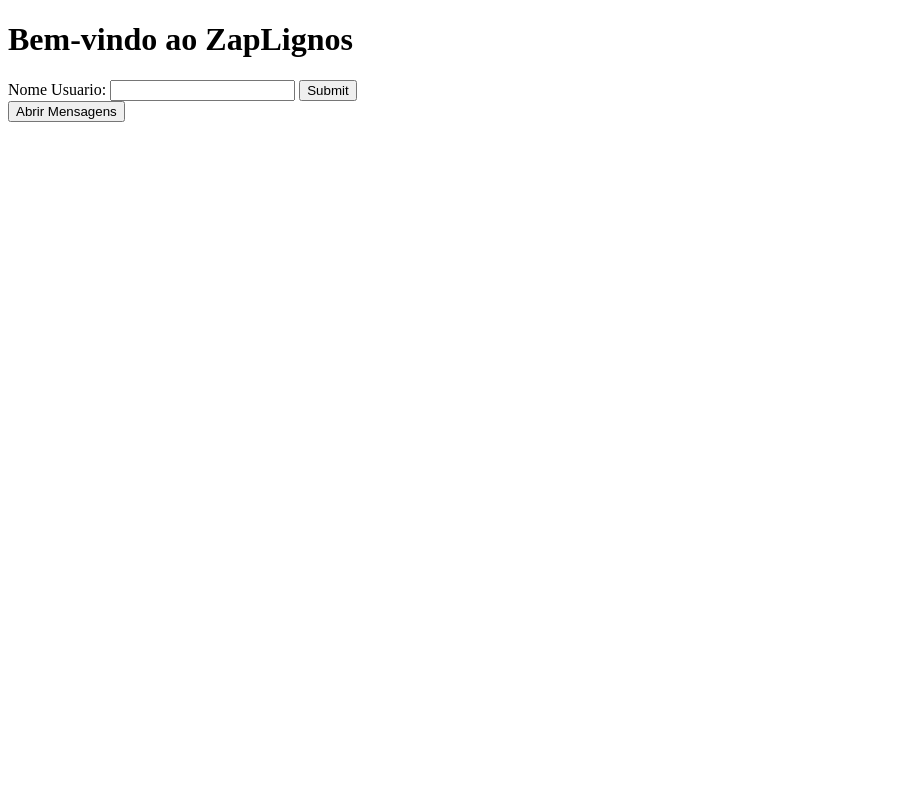
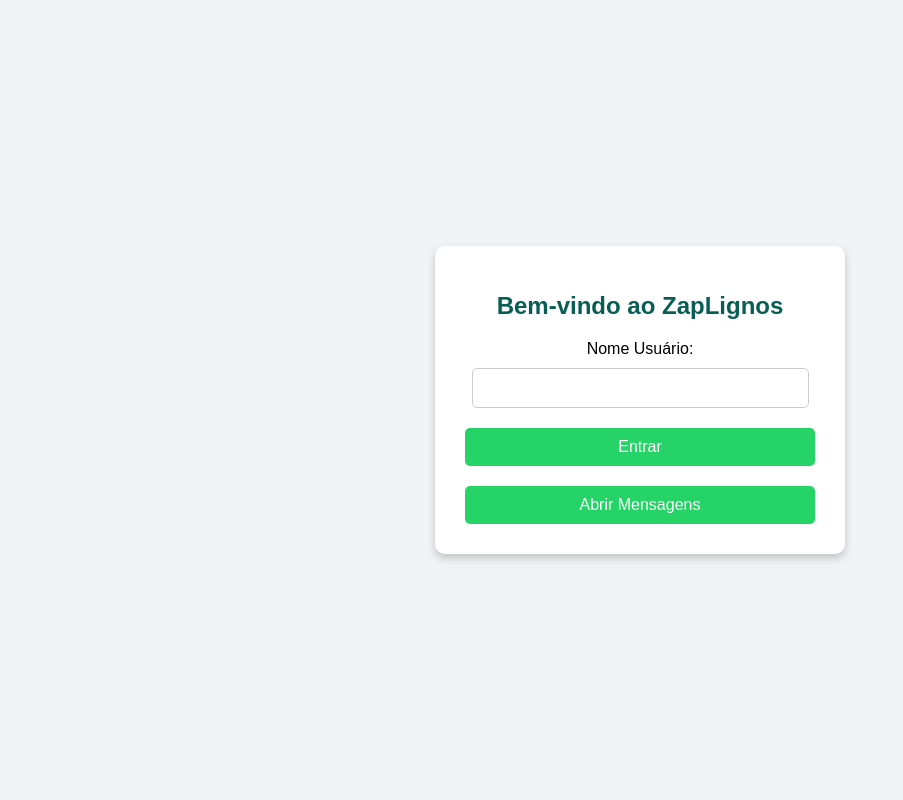
Before and after one commit to MatheusBastosCastilho/Zaplignos-Flask, a Flask app: page / in a window 1280 px wide. Shown: the whole page, without its empty margins (0-903 px from the left). Run offline with Flask 3, Linux system fonts and the light colour scheme.

Commit message:
feat: Basic Styling on main pages

```diff
--- /dev/null
+++ b/app/static/index.css
@@ -0,0 +1,66 @@
+/* Estilo geral */
+body {
+    font-family: Arial, sans-serif;
+    background-color: #f0f2f5;
+    display: flex;
+    justify-content: center;
+    align-items: center;
+    height: 100vh;
+    margin: 0;
+}
+
+/* Container principal */
+.container {
+    background-color: white;
+    padding: 30px;
+    border-radius: 10px;
+    box-shadow: 0 4px 8px rgba(0, 0, 0, 0.2);
+    text-align: center;
+    width: 350px;
+}
+
+/* Título */
+h1 {
+    font-size: 24px;
+    color: #075e54;
+    margin-bottom: 20px;
+}
+
+/* Formulários */
+form {
+    display: flex;
+    flex-direction: column;
+    align-items: center;
+}
+
+/* Campo de entrada */
+input[type="text"] {
+    width: 90%;
+    padding: 10px;
+    margin: 10px 0;
+    border: 1px solid #ccc;
+    border-radius: 5px;
+    font-size: 16px;
+}
+
+/* Botões */
+input[type="submit"] {
+    background-color: #25d366;
+    color: white;
+    padding: 10px 15px;
+    border: none;
+    border-radius: 5px;
+    cursor: pointer;
+    font-size: 16px;
+    width: 100%;
+    margin-top: 10px;
+}
+
+input[type="submit"]:hover {
+    background-color: #1ebe5d;
+}
+
+/* Espaçamento entre os botões */
+form + form {
+    margin-top: 10px;
+}
--- a/app/templates/base.html
+++ b/app/templates/base.html
@@ -2,6 +2,7 @@
 <html>
 <head>
     <title>{% block titulo %}{% endblock %}</title>
+    <link rel="stylesheet" type="text/css" href="{{ url_for('static', filename='base.css') }}">
 </head>
 <body>
     <h1>{% block cabecalho %}{% endblock %}</h1>
--- a/app/templates/index.html
+++ b/app/templates/index.html
@@ -2,16 +2,21 @@
 <html>
 <head>
     <title>Página Inicial</title>
+    <link rel="stylesheet" type="text/css" href="{{ url_for('static', filename='index.css') }}">
 </head>
 <body>
+    <div class="container">
         <h1>Bem-vindo ao ZapLignos</h1>
+
         <form method="POST">
-        <label for="user">Nome Usuario:</label>
+            <label for="user">Nome Usuário:</label>
             <input type="text" name="user" id="user">
-        <input type="submit" name="Confirmar" id="Confirmar">
+            <input type="submit" name="Confirmar" id="Confirmar" value="Entrar">
         </form>
+
         <form action="/usuario" method="get">
             <input type="submit" value="Abrir Mensagens">
         </form>
+    </div>
 </body>
 </html>
--- a/app/templates/usuario.html
+++ b/app/templates/usuario.html
@@ -1,3 +1,2 @@
 {% extends "base.html" %}
-{% block titulo %}Usuário{% endblock %}
-{% block cabecalho %}Bem-vindo, Usuário!{% endblock %}
+{% block cabecalho %}Bem-vindo, {{ nick }}{% endblock %}
```
Also changed, not shown: app/static/base.css (added, +73 -0 lines). Lines whose indentation alone changed are shown as unchanged.
